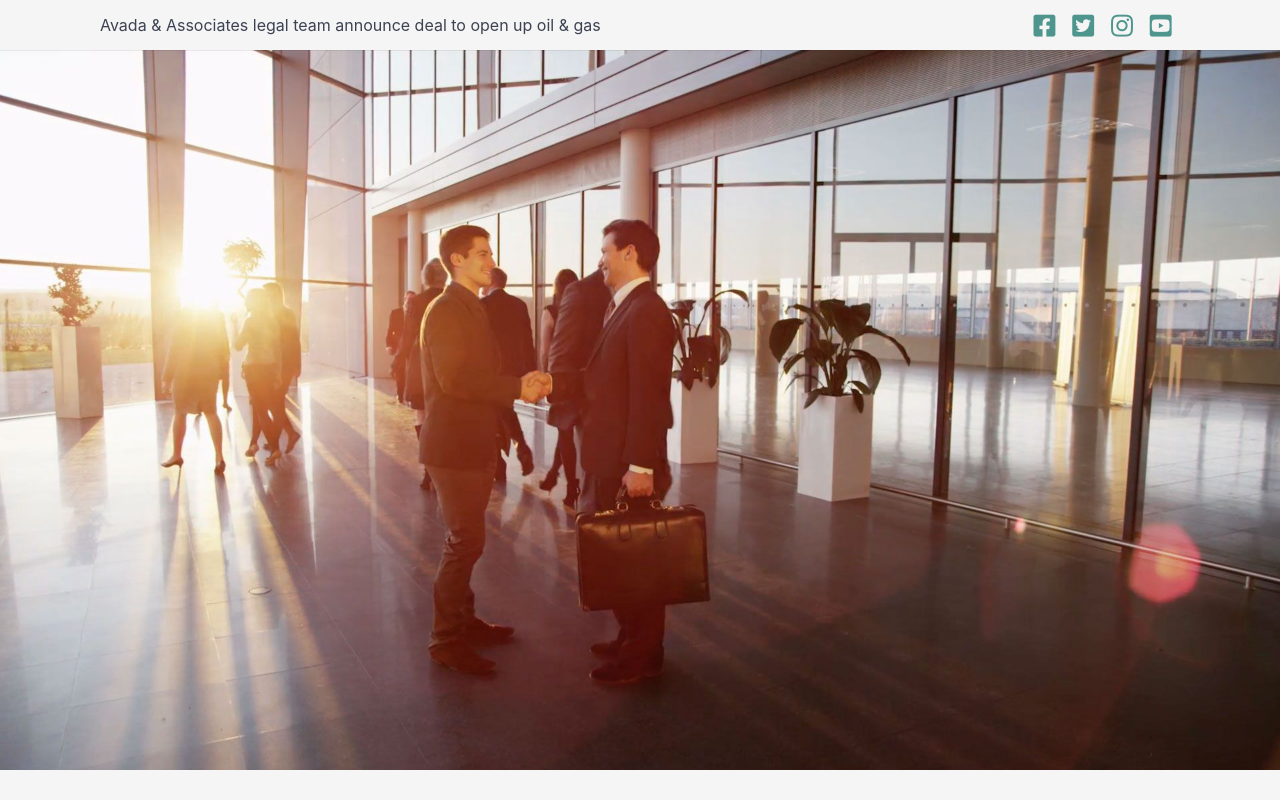
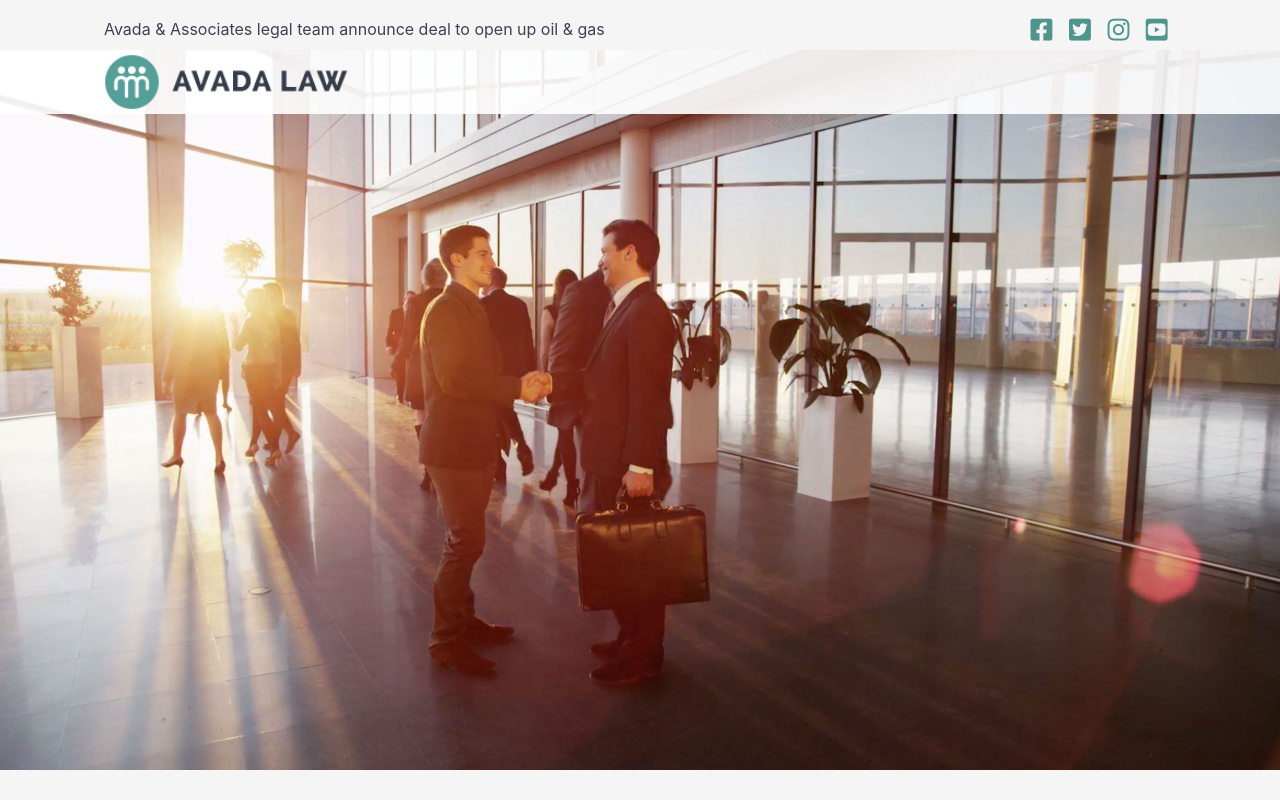
Before and after one commit to DavideGit991/proj-html-vuejs, a plain HTML site: page index.html in a window 1280 px wide. Shown: the top 800 px of the page. Drawn offline with nearby package versions, Linux system fonts and the light colour scheme; files whose address does not match are found by name.

Commit message:
inizio inserimento link nella nav attraverso vue

```diff
--- a/css/main.css
+++ b/css/main.css
@@ -33,10 +33,16 @@ img{
   min-height: 50px;
 }
 /* proprietà header */
+
 /* proprietà mini nav */
 .mini-nav{
   background-color: rgb(245, 245, 245);
   height: 50px;
+}
+/* proprietà main-nav */
+.main-nav{
+  z-index: 999;
+  background-color: rgb(255, 255, 255,0.9)
 }
 /* proprietà sez1 */
 .sez-1{
--- a/index.html
+++ b/index.html
@@ -8,20 +8,20 @@
     <script src="https://cdn.jsdelivr.net/npm/vue@2.6.12"></script>
     <title>Law</title>
   </head>
-  <body>
+  <body id="app">
     <!-- header con due nav(nav e main-nav) -->
     <header >
       <!-- nav mini -->
       <nav class="container-fluid mini-nav">
         <div class="container d-flex flex-column justify-content-around align-items-center">
-          <div class="row">
+          <div class="row p-1 d-flex align-items-center">
 
-            <!-- info nav -->
+            <!-- info mini-nav -->
             <div class="col d-flex align-items-center">
               <p>Avada & Associates legal team announce deal to open up oil & gas </p>
             </div>
 
-            <!-- colonna social nav -->
+            <!-- colonna social mini-nav -->
             <div class="col-2 d-flex justify-content-around align-items-center ">
               <i class="fab fa-facebook-square"></i>
               <i class="fab fa-twitter-square"></i>
@@ -32,8 +32,22 @@
         </div>
       </nav>
 
-      <nav class="main-nav">
+      <!-- main nav fixed -->
+      <nav class="container-fluid main-nav position-fixed">
+        <div class="container d-flex flex-column justify-content-around align-items-center">
+          <div class="row p-1 d-flex align-items-center">
 
+            <!-- logo main-nav -->
+            <div class="col-3 d-flex align-items-center">
+              <img src="img/avada-law-logo.png" alt="Responsive image">
+            </div>
+
+            <!-- link main-nav -->
+            <div class="col d-flex justify-content-around align-items-center ">
+
+            </div>
+          </div>
+        </div>
       </nav>
     </header>
 
```
